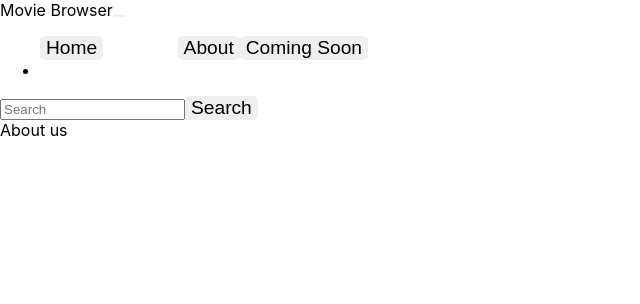
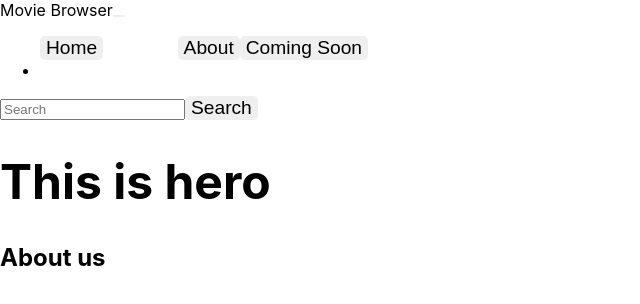
Before and after one commit to wiekusviljoen/myreactapp22, a React (Create React App) app: page /about in a window 1280 px wide. Shown: the top 304 px of the page, without its empty margins (0-640 px from the left). Built offline with nearby package versions, Linux system fonts and the light colour scheme; the HTML template or start-up script is replaced by a standard one.

Commit message:
commit on master

```diff
--- a/src/components/AboutView.js
+++ b/src/components/AboutView.js
@@ -1,5 +1,11 @@
+import Hero from "./Hero";
 const AboutView = () => {
-  return <>About us</>;
+  return (
+    <h2>
+      <Hero />
+      About us
+    </h2>
+  );
 };
 
 export default AboutView;
--- a/src/components/Home.js
+++ b/src/components/Home.js
@@ -1,6 +1,9 @@
+import Hero from "./Hero";
+
 const Home = () => {
   return (
     <>
+      <Hero />
       <h1>Hello world from react 2022</h1>
     </>
   );
```
